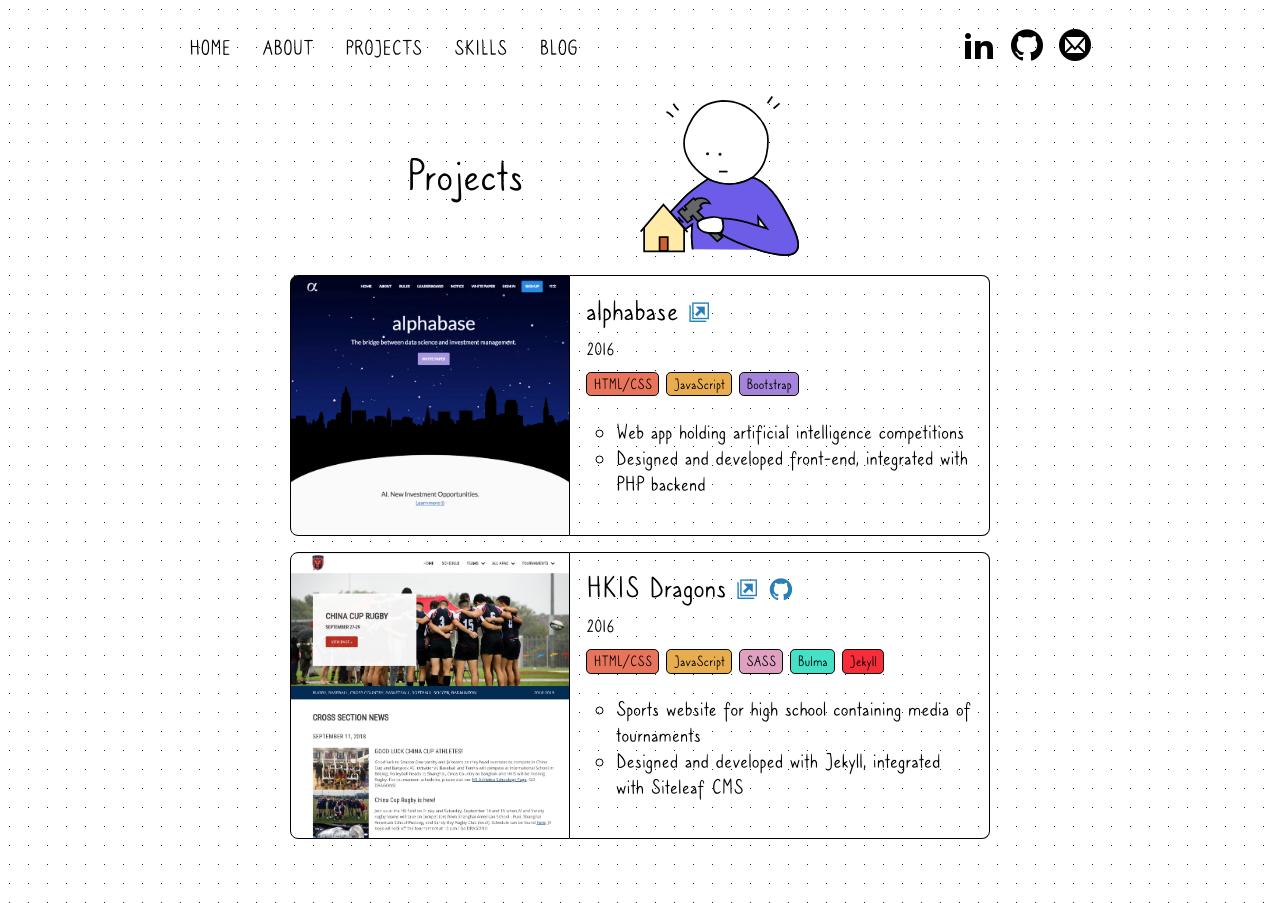
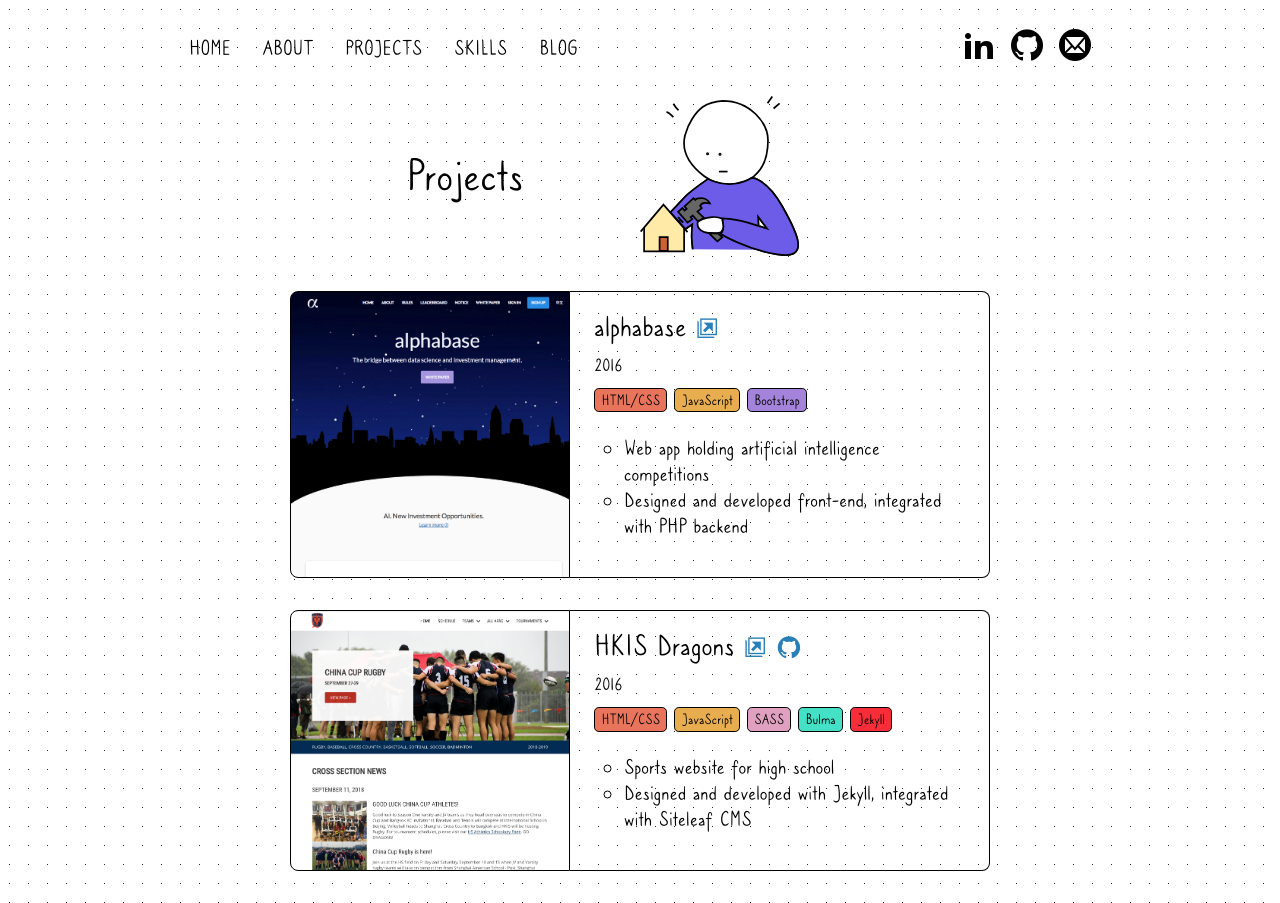
Before and after one commit to kristelfung/bullet-journal, a Jekyll site: the page built from projects.md, in a window 1280 px wide. Built offline with Jekyll 4.4.1, drawn with Linux system fonts in a browser that asks for light colours; some web fonts are replaced; a script that is not in the unit is left out.

Commit message:
minor changes to projects

```diff
--- a/_layouts/projects.html
+++ b/_layouts/projects.html
@@ -6,7 +6,7 @@ layout: default
     <ul class="post-collection">
     {% for project in site.projects %}
       <li class="post-item">
-        <div class="row">
+        <div class="row row--project">
             <div class="column column--project-thumbnail" style="background-image: url({{ project.thumbnail | relative_url }})">
             </div>
             <div class="column column--project-desc">
--- a/_sass/partials/_projects.scss
+++ b/_sass/partials/_projects.scss
@@ -1,3 +1,7 @@
+.row--project {
+    margin: 2rem 0rem;
+}
+
 .column--project-thumbnail {
     flex: 40%;
     border: 0.1rem solid black;
@@ -8,7 +12,7 @@
 
 .column--project-desc {
     flex: 60%;
-    padding: 1rem;
+    padding: 1rem 1.5rem;
     border-top: 0.1rem solid black;
     border-bottom: 0.1rem solid black;
     border-right: 0.1rem solid black;
```
Also changed, not shown: _projects/hkis-dragons.md (+1 -1 lines).
